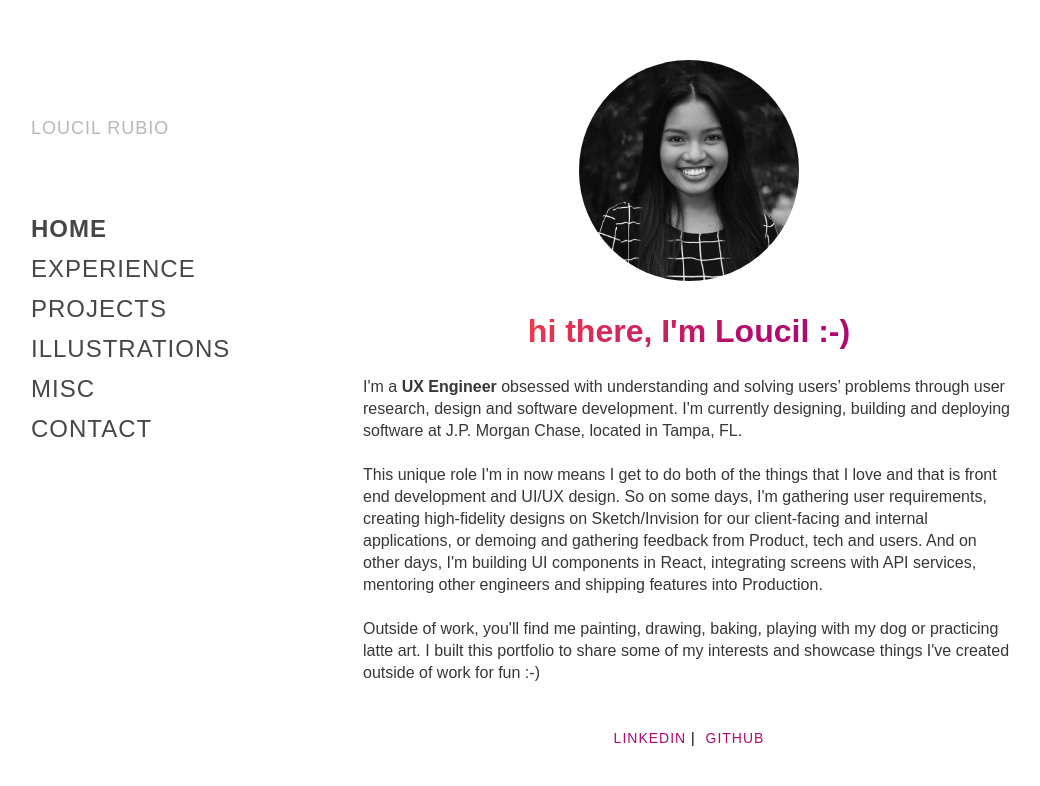
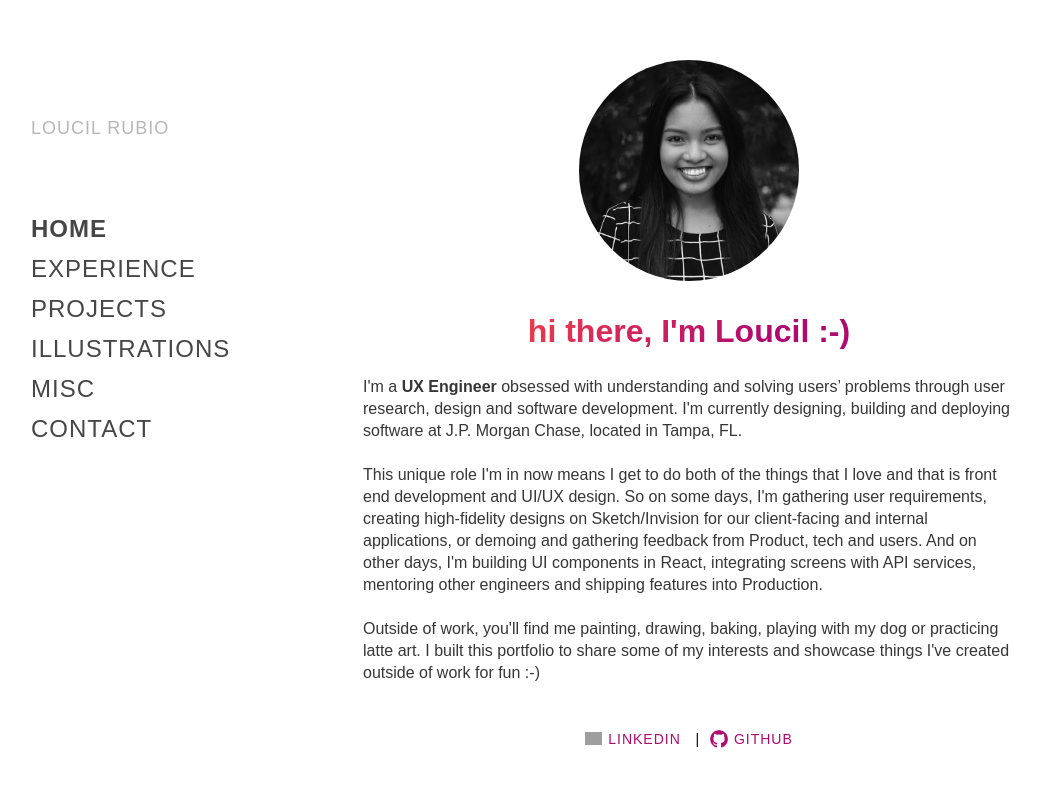
Before and after one commit to loucilvr/loucilrubio.github.io, a React (Create React App) app: page / in a window 1280 px wide. Shown: the part 160-946 px from the top of the page, without its empty margins (99-1139 px from the left). Built offline with nearby package versions, Linux system fonts and the light colour scheme; grey boxes are pictures that could not be loaded.

Commit message:
added company logos

```diff
--- a/src/pages/Home/Home.js
+++ b/src/pages/Home/Home.js
@@ -1,5 +1,7 @@
 import React from "react";
 import Headshot from "../../assets/img/2016spring_headshot.png";
+import Linkedin from "../../assets/img/linkedinLogo.png";
+import Github from "../../assets/img/githubLogo.png";
 import { createUseStyles } from "react-jss";
 import PageHeading from "../../components/PageHeading";
 
@@ -9,6 +11,16 @@ const useStyles = createUseStyles({
     display: "flex",
     flexDirection: "column",
     alignItems: "center",
+  },
+  linkedinLogo: {
+    display: "inline",
+    width: "17px",
+    marginRight: "6px",
+  },
+  githubLogo: {
+    display: "inline",
+    width: "18px",
+    marginRight: "6px",
   },
   headshot: {
     width: "30%",
@@ -24,7 +36,9 @@ const useStyles = createUseStyles({
   },
   mediaLinks: {
     marginTop: "46px",
-    textAlign: "center",
+    display: "flex",
+    alignItems: "center",
+    justifyContent: "center",
     fontSize: "14px",
     letterSpacing: "1px",
     textDecoration: "none",
@@ -63,9 +77,9 @@ const Home = () => {
             on some days, I'm gathering user requirements, creating
             high-fidelity designs on Sketch/Invision for our client-facing and
             internal applications, or demoing and gathering feedback from
-            Product, tech and users. And on other days, I'm building UI components in
-            React, integrating screens with API services, mentoring other
-            engineers and shipping features into Production.
+            Product, tech and users. And on other days, I'm building UI
+            components in React, integrating screens with API services,
+            mentoring other engineers and shipping features into Production.
             <br />
             <br />
             Outside of work, you'll find me painting, drawing, baking, playing
@@ -75,8 +89,18 @@ const Home = () => {
           </p>
         </section>
         <section className={classes.mediaLinks}>
+          <img
+            src={Linkedin}
+            alt="LinkedIn company logo"
+            className={classes.linkedinLogo}
+          />{" "}
           <a href="https://www.linkedin.com/in/mlcrubio">LINKEDIN</a>
-          &nbsp;| &nbsp;
+          &nbsp;&nbsp; | &nbsp;
+          <img
+            src={Github}
+            alt="Github company logo"
+            className={classes.githubLogo}
+          />{" "}
           <a href="https://github.com/loucilvr">GITHUB</a>
         </section>
       </div>
```
Also changed, not shown: src/assets/img/githubLogo.png (added).
